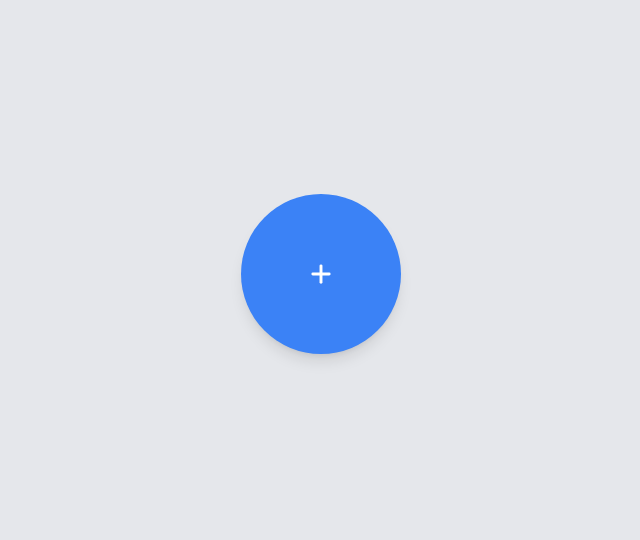
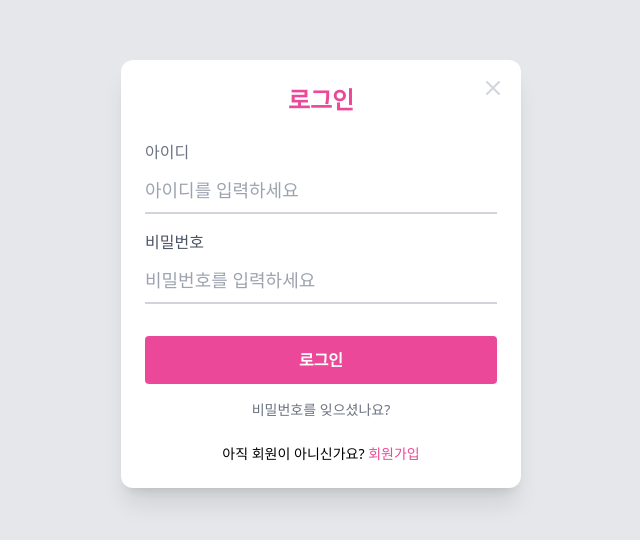
Before and after one commit to jaey-oung/tickly, a React (Create React App) app in the folder src/main/frontend/: page /login in a window 1280 px wide. Shown: the part 126-666 px from the top of the page, without its empty margins (319-959 px from the left). Built offline with nearby package versions, Linux system fonts and the light colour scheme.

Commit message:
feat: 로그인 컴포넌트를 React Router 기반으로 분리

```diff
--- a/src/main/frontend/package.json
+++ b/src/main/frontend/package.json
@@ -11,6 +11,7 @@
     "lucide-react": "^0.487.0",
     "react": "^19.1.0",
     "react-dom": "^19.1.0",
+    "react-router-dom": "^7.5.0",
     "react-scripts": "5.0.1",
     "web-vitals": "^2.1.4"
   },
--- a/src/main/frontend/src/App.js
+++ b/src/main/frontend/src/App.js
@@ -1,96 +1,19 @@
-import React, { useState } from 'react';
-import { Plus } from 'lucide-react';
-import MenuButton from './components/MenuButton';
+import React from 'react';
+import { BrowserRouter as Router, Routes, Route } from 'react-router-dom';
+import MainMenu from './components/MainMenu';
 import LoginForm from './components/LoginForm';
 
 function App() {
-    // 메뉴 열림 상태를 관리 (true: 열림, false: 닫힘)
-    const [menuOpen, setMenuOpen] = useState(false);
-    // 로그인 폼 열림 상태를 관리 (true: 열림, false: 닫힘)
-    const [showLogin, setShowLogin] = useState(false);
+    return (
+        <Router>
+            <Routes>
+                {/* 메인 메뉴 화면 */}
+                <Route path="/" element={<MainMenu />} />
 
-    // + 버튼 클릭 시 메뉴 열림/닫힘 토글
-    const toggleMenu = () => setMenuOpen(!menuOpen);
-
-    return (
-        // 전체 화면 정중앙 정렬
-        <div
-            className="
-                relative
-                flex justify-center items-center
-                h-screen
-                bg-gray-200
-            "
-        >
-
-            {/* 중앙 + 버튼 */}
-            {!showLogin && (
-                <button
-                    onClick={toggleMenu}
-                    className="
-                        flex items-center justify-center
-                        w-40 h-40
-                        bg-blue-500 text-white
-                        rounded-full shadow-lg
-                        hover:scale-110
-                        transition-all duration-300
-                    "
-                >
-                    <Plus size={28} strokeWidth={2.5} />
-                </button>
-            )}
-
-            {/* 메뉴 버튼 6개 */}
-            {!showLogin && menuOpen && (
-                <>
-                    {/* 12시 방향 */}
-                    <MenuButton
-                        label="타이머 설정"
-                        positionClass="top-[20%] left-1/2"
-                        colorClass="bg-blue-400"
-                    />
-
-                    {/* 2시 방향 */}
-                    <MenuButton
-                        label="타이머 리스트 보기"
-                        positionClass="top-[33%] left-[66%]"
-                        colorClass="bg-green-400"
-                    />
-
-                    {/* 4시 방향 */}
-                    <MenuButton
-                        label="로그인 / 회원가입"
-                        positionClass="top-[66%] left-[66%]"
-                        colorClass="bg-red-400"
-                        onClick={() => setShowLogin(true)}
-                    />
-
-                    {/* 6시 방향 */}
-                    <MenuButton
-                        label="알림 기록 보기"
-                        positionClass="top-[80%] left-1/2"
-                        colorClass="bg-yellow-500"
-                    />
-
-                    {/* 8시 방향 */}
-                    <MenuButton
-                        label="도움말 / 소개"
-                        positionClass="top-[66%] left-[33%]"
-                        colorClass="bg-purple-500"
-                    />
-
-                    {/* 10시 방향 */}
-                    <MenuButton
-                        label="환경설정"
-                        positionClass="top-[33%] left-[33%]"
-                        colorClass="bg-teal-500"
-                    />
-                </>
-            )}
-            {showLogin && (
-                <LoginForm onSwitch={() => setShowLogin(false)} />
-            )}
-        </div>
+                {/* 로그인 화면 */}
+                <Route path="/login" element={<LoginForm />} />
+            </Routes>
+        </Router>
     );
 }
 
--- a/src/main/frontend/src/components/LoginForm.jsx
+++ b/src/main/frontend/src/components/LoginForm.jsx
@@ -1,12 +1,22 @@
 import React, { useState } from 'react';
 import { X } from 'lucide-react';
+import { useNavigate } from 'react-router-dom';
 
-function LoginForm({ onSwitch }) {
+function LoginForm() {
     // 아이디와 비밀번호 상태 관리
     const [id, setId] = useState('');
     const [password, setPassword] = useState('');
+    const navigate = useNavigate();
 
     return (
+        <div
+            className="
+                relative
+                flex justify-center items-center
+                h-screen
+                bg-gray-200
+            "
+        >
             <div
                 className="
                     relative
@@ -14,30 +24,58 @@ function LoginForm({ onSwitch }) {
                     bg-white
                 "
             >
-            {/* 로그인 폼 닫기(X) 버튼 */}
+                {/* 닫기(X) 버튼 */}
                 <button
-                onClick={onSwitch}
+                    // 홈으로 이동
+                    onClick={() => navigate("/")}
                     className="
                         absolute top-4 right-4
-                    text-gray-400 hover:text-gray-600
+                        text-gray-300 hover:text-gray-500
                         transition
                     "
                 >
                     <X size={24} />
                 </button>
 
-            {/* 로그인 제목 */}
+                {/* 제목 */}
                 <h2
                     className="
                         mb-6
                         text-2xl font-bold text-center
-                    text-pink-600
+                        text-pink-500
                     "
                 >
                     로그인
                 </h2>
 
-            {/* 아이디 입력 필드 */}
+                {/* 아이디 입력 */}
+                <div
+                    className="
+                        mb-4
+                    "
+                >
+                    <label
+                        className="
+                            mb-1
+                            block text-gray-500
+                        "
+                    >
+                        아이디
+                    </label>
+                    <input
+                        type="text"
+                        value={id}
+                        onChange={(e) => setId(e.target.value)}
+                        className="
+                            w-full py-2 text-lg outline-none
+                            border-b-2 border-gray-300 focus:border-pink-500
+                            transition-all
+                        "
+                        placeholder="아이디를 입력하세요"
+                    />
+                </div>
+
+                {/* 비밀번호 입력 */}
                 <div
                     className="
                         mb-4
@@ -49,38 +87,12 @@ function LoginForm({ onSwitch }) {
                             block text-gray-600
                         "
                     >
-                    아이디
-                </label>
-                <input
-                    type="text"
-                    value={id}
-                    onChange={e => setId(e.target.value)}
-                    className="
-                        w-full py-2 text-lg outline-none
-                        border-b-2 border-gray-300 focus:border-pink-500
-                        transition-all
-                    "
-                    placeholder="아이디를 입력하세요"
-                />
-            </div>
-
-            {/* 비밀번호 입력 필드 */}
-            <div
-                className="
-                    mb-4
-                ">
-                <label
-                    className="
-                        mb-1
-                        block text-gray-600
-                    "
-                >
                         비밀번호
                     </label>
                     <input
                         type="password"
                         value={password}
-                    onChange={e => setPassword(e.target.value)}
+                        onChange={(e) => setPassword(e.target.value)}
                         className="
                             w-full py-2 text-lg outline-none
                             border-b-2 border-gray-300 focus:border-pink-500
@@ -119,9 +131,8 @@ function LoginForm({ onSwitch }) {
                         mt-6 text-sm text-center
                     "
                 >
-                아직 회원이 아니신가요?{" "}
+                    아직 회원이 아니신가요?{' '}
                     <span
-                    onClick={onSwitch}
                         className="
                             text-pink-500 cursor-pointer
                         "
@@ -130,6 +141,7 @@ function LoginForm({ onSwitch }) {
                     </span>
                 </div>
             </div>
+        </div>
     );
 }
 
--- /dev/null
+++ b/src/main/frontend/src/components/MainMenu.jsx
@@ -0,0 +1,90 @@
+import React, { useState } from 'react';
+import { Plus } from 'lucide-react';
+import MenuButton from './MenuButton';
+import { useNavigate } from 'react-router-dom';
+
+function MainMenu() {
+    // 메뉴 열림 여부
+    const [menuOpen, setMenuOpen] = useState(false);
+    const navigate = useNavigate();
+    // +버튼 클릭 시 메뉴 토글
+    const toggleMenu = () => setMenuOpen(!menuOpen);
+
+    return (
+        // 전체 화면 정중앙 정렬
+        <div
+            className="
+                relative
+                flex justify-center items-center
+                h-screen
+                bg-gray-200
+            "
+        >
+            {/* 중앙 + 버튼 */}
+            <button
+                onClick={toggleMenu}
+                className="
+                    flex items-center justify-center
+                    w-40 h-40
+                    bg-blue-500 text-white
+                    rounded-full shadow-lg
+                    hover:scale-110
+                    transition-all duration-300
+                "
+            >
+                <Plus size={28} strokeWidth={2.5} />
+            </button>
+
+            {/* 6개 메뉴 버튼 */}
+            {menuOpen && (
+                <>
+                    {/* 12시 방향 */}
+                    <MenuButton
+                        label="타이머 설정"
+                        positionClass="top-[20%] left-1/2"
+                        colorClass="bg-red-400"
+                    />
+
+                    {/* 2시 방향 */}
+                    <MenuButton
+                        label="타이머 리스트 보기"
+                        positionClass="top-[33%] left-[66%]"
+                        colorClass="bg-orange-400"
+                    />
+
+                    {/* 4시 방향 */}
+                    <MenuButton
+                        label="로그인 / 회원가입"
+                        positionClass="top-[66%] left-[66%]"
+                        colorClass="bg-yellow-400"
+                        // 로그인 페이지로 이동
+                        onClick={() => navigate("/login")}
+                    />
+
+                    {/* 6시 방향 */}
+                    <MenuButton
+                        label="알림 기록 보기"
+                        positionClass="top-[80%] left-1/2"
+                        colorClass="bg-green-400"
+                    />
+
+                    {/* 8시 방향 */}
+                    <MenuButton
+                        label="도움말 / 소개"
+                        positionClass="top-[66%] left-[33%]"
+                        colorClass="bg-sky-400"
+                    />
+
+                    {/* 10시 방향 */}
+                    <MenuButton
+                        label="환경설정"
+                        positionClass="top-[33%] left-[33%]"
+                        colorClass="bg-purple-400"
+                    />
+                </>
+            )}
+        </div>
+    );
+}
+
+export default MainMenu;
--- a/src/main/frontend/src/components/MenuButton.jsx
+++ b/src/main/frontend/src/components/MenuButton.jsx
@@ -1,19 +1,20 @@
 import React from 'react';
 
+// 공통 메뉴 버튼 컴포넌트
 function MenuButton({ onClick, positionClass, colorClass, label }) {
     return (
         <button
             onClick={onClick}
             className={`
                 absolute
-                ${positionClass}
+                ${positionClass}    // 위치 지정
                 transform -translate-x-1/2 -translate-y-1/2
                 flex items-center justify-center
                 w-60 h-60
                 text-2xl text-white
                 rounded-full
                 shadow-md
-                ${colorClass}
+                ${colorClass}       // 색상 지정
                 hover:scale-105
                 transition-all duration-200
             `}
```
Also changed, not shown: 1 other file (tests, documents, lock files or other folders). Lines whose indentation alone changed are shown as unchanged.
